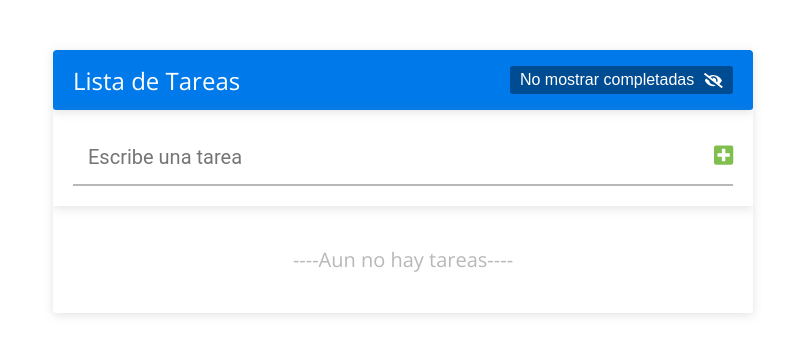
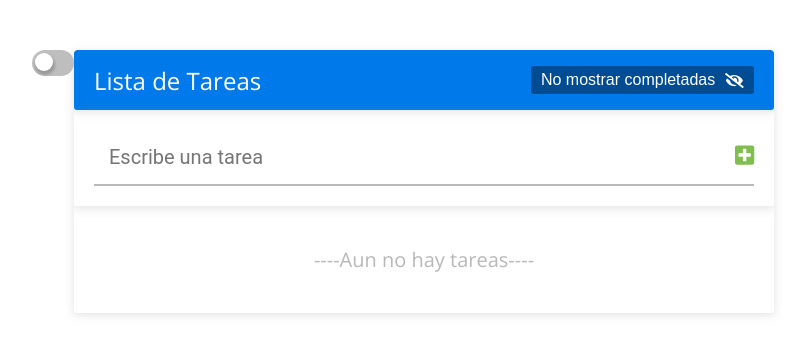
Before and after one commit to fabianmolinab/Aplicacion-de-lista-de-Tareas, a React (Create React App) app: page / in a window 1280 px wide. Shown: the top 354 px of the page, without its empty margins (237-1043 px from the left). Built offline with nearby package versions, Linux system fonts and the light colour scheme.

Commit message:
Switch de modo oscuro terminado

```diff
--- a/src/App.js
+++ b/src/App.js
@@ -4,6 +4,7 @@ import { Header } from './Componentes/Header';
 import { FormularioTareas } from './Componentes/FormularioTareas';
 import { Contenedor } from './Estilos/Contenedor.styles';
 import { ListaTareas } from './Componentes/ListaTareas';
+import { ModoOscuro } from './Componentes/ModoOscuro';
 
 export const App = () => {
 
@@ -29,6 +30,8 @@ export const App = () => {
   }, [mostrarCompletadas]);
 
   return (
+    <>
+      <ModoOscuro />
       <Contenedor>
         <Header
           cambiarMostrarCompletadas={cambiarMostrarCompletadas}
@@ -46,5 +49,6 @@ export const App = () => {
           mostrarCompletadas={mostrarCompletadas}
         />
       </Contenedor>
+    </>
   )
 };
--- a/src/Componentes/FormularioTareas.js
+++ b/src/Componentes/FormularioTareas.js
@@ -14,6 +14,7 @@ export const FormularioTareas = ({ tareas, cambiarTareas }) => {
   const handleSubmit = (e) => {
     e.preventDefault();
 
+    if (inputTarea !== '') {
       cambiarTareas(
         [
           ...tareas,
@@ -25,6 +26,8 @@ export const FormularioTareas = ({ tareas, cambiarTareas }) => {
         ]
       );
       cambiarInputTarea('');
+    }
+
   }
 
   return (
--- a/src/Componentes/Header.js
+++ b/src/Componentes/Header.js
@@ -1,9 +1,9 @@
 import React from 'react';
+import { BotonHeader } from './BotonHeader';
 
 import { Encabezado } from '../Estilos/Encabezado.styles';
 import { Contenedor } from '../Estilos/Contenedor.styles';
 import { Tituloh1 } from '../Estilos/Tituloh1.styles';
-import { BotonHeader } from './BotonHeader';
 
 
 export const Header = ({ cambiarMostrarCompletadas, mostrarCompletadas }) => {
--- /dev/null
+++ b/src/Componentes/ModoOscuro.js
@@ -0,0 +1,30 @@
+import React, { useState } from 'react'
+import { createGlobalStyle } from 'styled-components';
+import Switch from './Switch';
+//import { StylesDark } from '../Estilos/StylesDark.styles';
+
+export const ModoOscuro = () => {
+
+
+  const [dark, setDark] = useState(false);
+
+  return (
+    <div>
+      <Switch dark={dark} setDark={setDark} />
+
+      {(dark) ?
+        <Styles />
+        : !dark
+      }
+      {/* <StylesDark dark={dark} /> */}
+
+    </div>
+  )
+}
+
+const Styles = createGlobalStyle`
+  html{
+    color: #FAFAFA;
+    background-color: black;
+  }
+`;
--- /dev/null
+++ b/src/Componentes/Switch.js
@@ -0,0 +1,68 @@
+import React from 'react';
+import styled from 'styled-components';
+
+export default function Switch({ dark, setDark }) {
+
+  const activeDark = () => {
+    setDark(!dark);
+  }
+
+  return (
+    <div>
+      <ContenedorCheckBox>
+        <SwitchInput type="checkbox" id="checkbox" onClick={activeDark} />
+        <SwitchLabel htmlFor="checkbox" />
+      </ContenedorCheckBox>
+    </div>
+  )
+}
+
+//Estilos
+const ContenedorCheckBox = styled.div`
+  position: relative;
+`;
+
+const SwitchLabel = styled.label`
+  position: absolute;
+  top: 0;
+  left: 0;
+  width: 42px;
+  height: 26px;
+  border-radius: 15px;
+  background: #bebebe;
+  cursor: pointer;
+
+  &::after{
+    content: "";
+    display: block;
+    border-radius: 50%;
+    width: 18px;
+    height: 18px;
+    margin: 3px;
+    background: #ffffff;
+    box-shadow: 1px 3px 3px 1px rgba(0, 0, 0, 0.2);
+    transition: 0.2s;
+  }
+`;
+
+const SwitchInput = styled.input`
+  opacity: 0;
+  z-index: 1;
+  border-radius: 15px;
+  width: 42px;
+  height: 26px;
+
+  &:checked + ${SwitchLabel} {
+    background: #4fbe79;
+
+    &::after{
+      content: "";
+      display: block;
+      border-radius: 50%;
+      width: 18px;
+      height: 18px;
+      margin-left: 21px;
+      transition: 0.2s;
+    }
+  }
+`;
```
Lines whose indentation alone changed are shown as unchanged.
